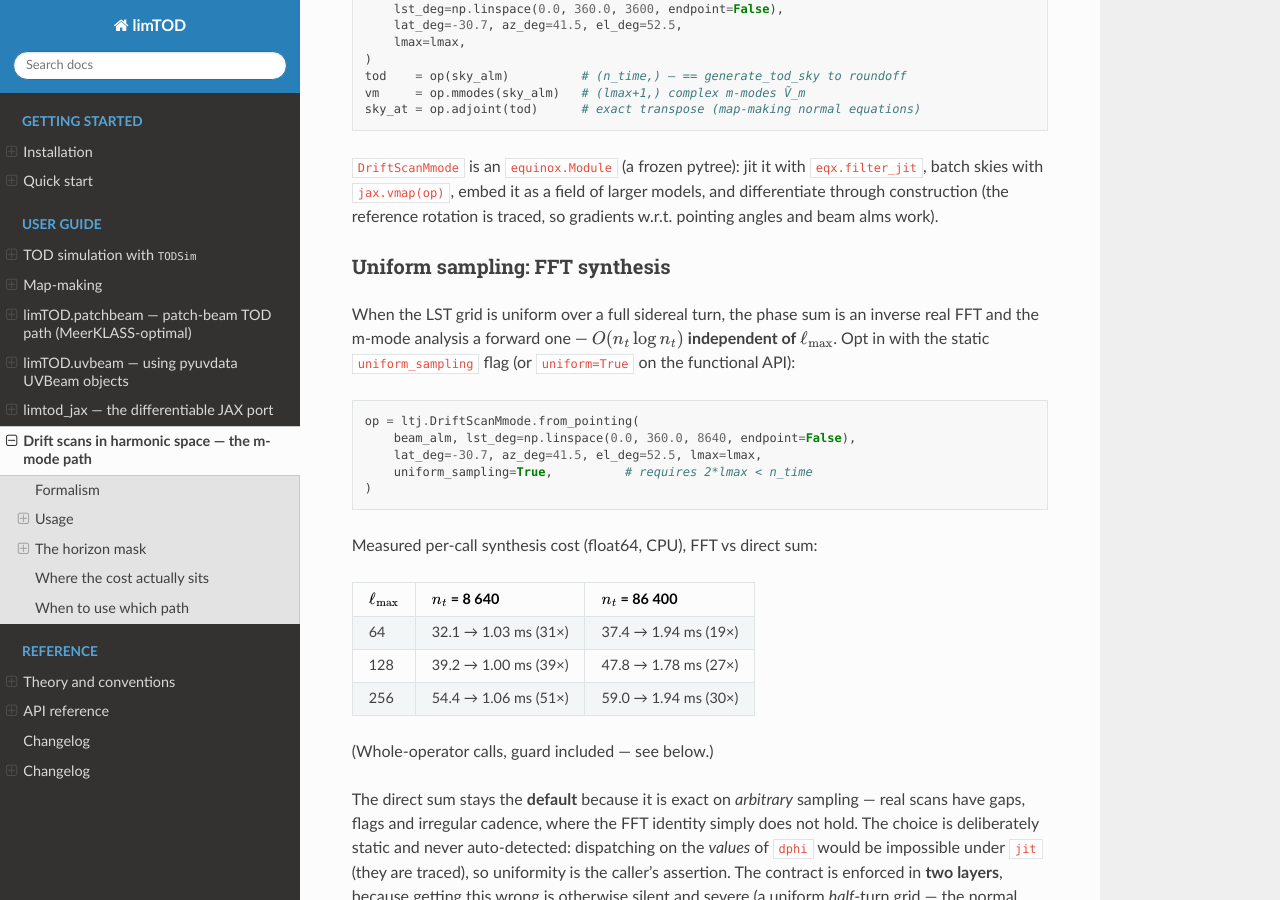
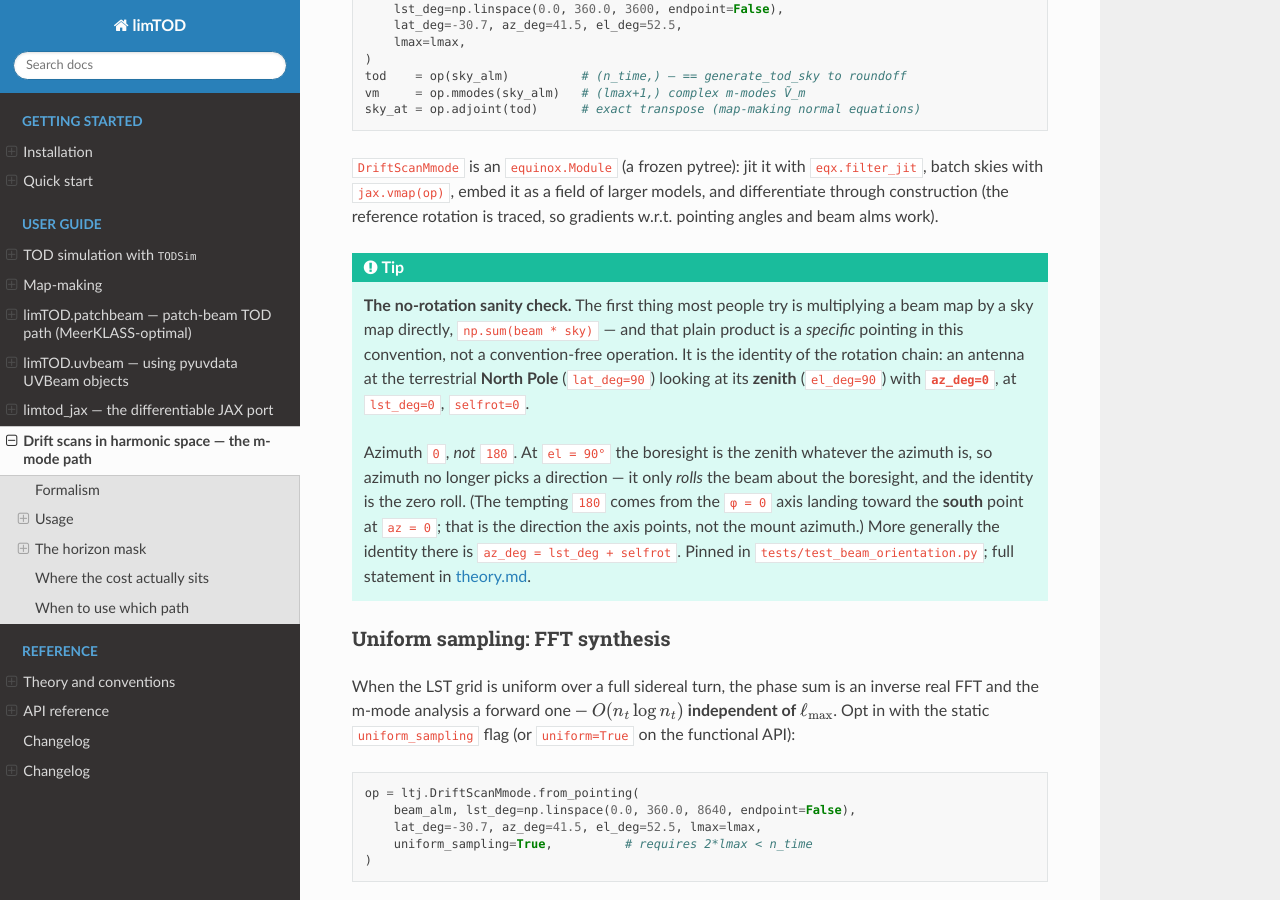
Before and after one commit to zzhang0123/limTOD, a Sphinx documentation site: the page built from docs/driftscan.md, in a window 1280 px wide and 900 px high, scrolled down 1290 px. Built offline with Sphinx 7.4.7 and the Read the Docs theme 3.1.0, drawn with Linux system fonts in a browser that asks for light colours.

Commit message:
docs: no-rotation sanity-check tip on the drift-scan page
np.sum(beam * sky) is the first thing most readers try, and it is a
specific pointing in this convention -- the identity of the rotation chain:
North Pole, zenith, azimuth 0 (not 180), lst 0, selfrot 0; generally
az = lst + selfrot. Stated where the question arises rather than only in
theory.md, since the m-mode page is where someone first holds a beam map
and a sky map at the same time.

```diff
--- a/docs/driftscan.md
+++ b/docs/driftscan.md
@@ -86,6 +86,24 @@
 larger models, and differentiate through construction (the reference
 rotation is traced, so gradients w.r.t. pointing angles and beam alms
 work).
+
+:::{tip}
+**The no-rotation sanity check.** The first thing most people try is
+multiplying a beam map by a sky map directly, `np.sum(beam * sky)` — and
+that plain product is a *specific* pointing in this convention, not a
+convention-free operation. It is the identity of the rotation chain:
+an antenna at the terrestrial **North Pole** (`lat_deg=90`) looking at its
+**zenith** (`el_deg=90`) with **`az_deg=0`**, at `lst_deg=0`, `selfrot=0`.
+
+Azimuth `0`, *not* `180`. At `el = 90°` the boresight is the zenith
+whatever the azimuth is, so azimuth no longer picks a direction — it only
+*rolls* the beam about the boresight, and the identity is the zero roll.
+(The tempting `180` comes from the `φ = 0` axis landing toward the **south**
+point at `az = 0`; that is the direction the axis points, not the mount
+azimuth.) More generally the identity there is `az_deg = lst_deg + selfrot`.
+Pinned in `tests/test_beam_orientation.py`; full statement in
+[theory.md](theory.md#special-cases).
+:::
 
 ### Uniform sampling: FFT synthesis
 
```
Also changed, not shown: CHANGELOG.md (+5 -0 lines).
